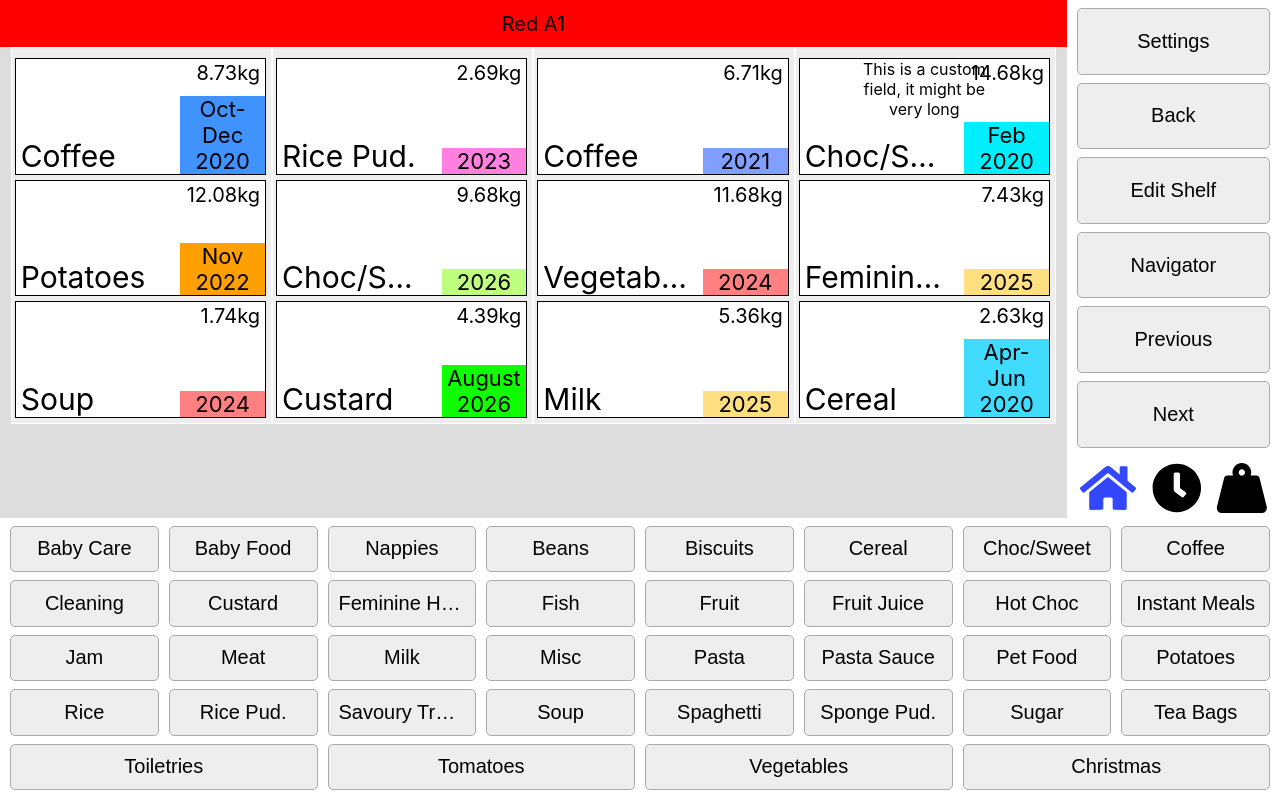
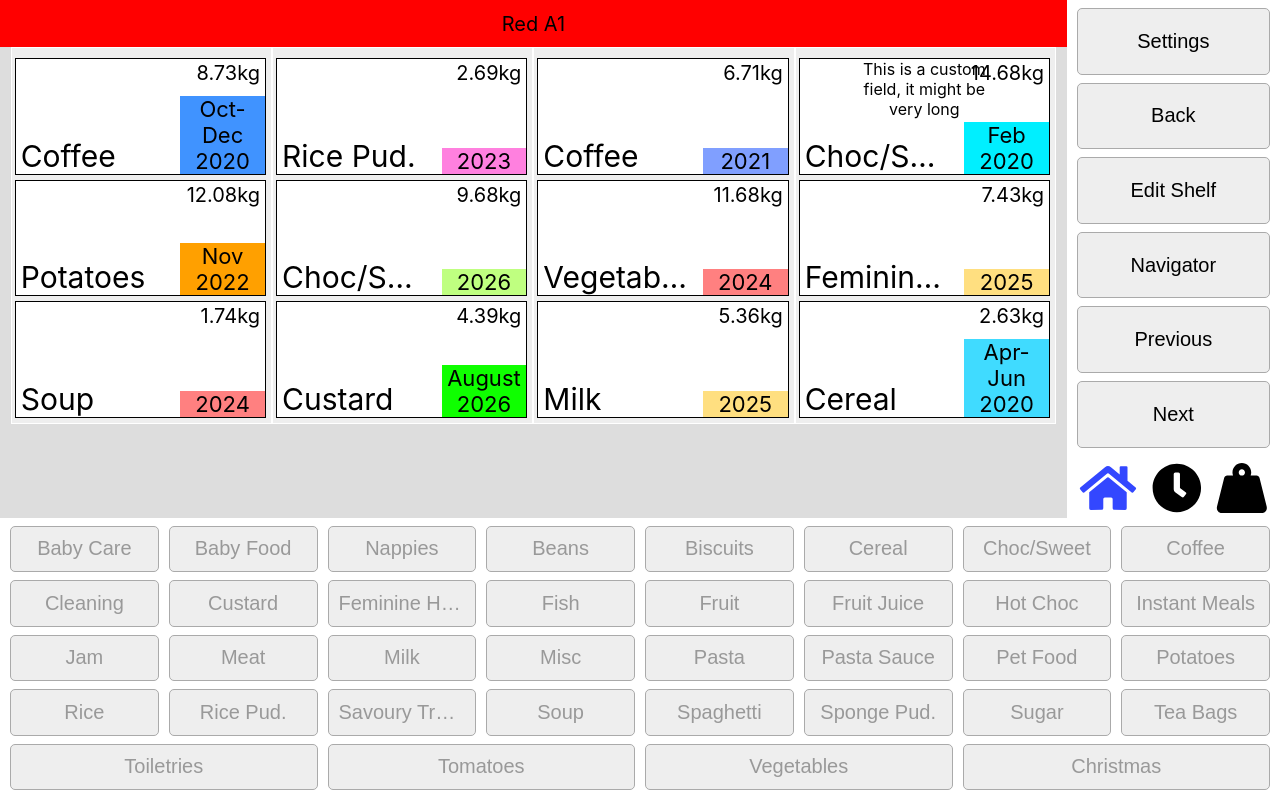
Before and after one commit to Kacper-Lubisz/TrayMaster, a React (Create React App) app: page / in a window 1280 px wide. Built offline with nearby package versions, Linux system fonts and the light colour scheme.

Commit message:
Fix a bug, add comments to BottomPanel.tsx

```diff
--- a/src/BottomPanel.tsx
+++ b/src/BottomPanel.tsx
@@ -33,6 +33,7 @@ export class BottomPanel extends React.Component<BottomPanelProps, any> {
         "Oct", "Nov", "Dec"
     ];
 
+    // TODO: these really should go into component state
     // @ts-ignore
     selectedYear: number | undefined;
     // @ts-ignore
@@ -106,7 +107,6 @@ export class BottomPanel extends React.Component<BottomPanelProps, any> {
     }
 
     selectYear(year: number) {
-        this.selectedYear = year;
         this.props.expirySelected({
             from: new Date(year, 0).getTime(),
             to: new Date(year + 1, 0).getTime(),
@@ -140,9 +140,12 @@ export class BottomPanel extends React.Component<BottomPanelProps, any> {
             return <Keyboard id="cat-keyboard" disabled={this.disabled} buttons={this.props.categories} gridX={8}/>;
 
         } else if (this.props.keyboardState === "expiry") {
+            // update selectedYear if we need it
             this.selectedYear = this.disabled ? undefined : (this.currentTray?.expiry?.from
                                                              ? new Date(this.currentTray?.expiry?.from).getFullYear()
                                                              : undefined);
+
+            // set the button corresponding to selectedYear to be visibly selected
             for (let i = 0; i < this.years.length; i++) {
                 this.years[i].selected = this.years[i].name === this.selectedYear?.toString();
             }
@@ -165,7 +168,8 @@ export class BottomPanel extends React.Component<BottomPanelProps, any> {
     }
 
     render() {
-        this.disabled = !this.props.selected;
+        // TODO: this should really go into component state I think
+        this.disabled = !this.props.selected.length;
         if (this.props.selected.length === 1) {
             this.currentTray = this.props.selected[0];
         }
```
